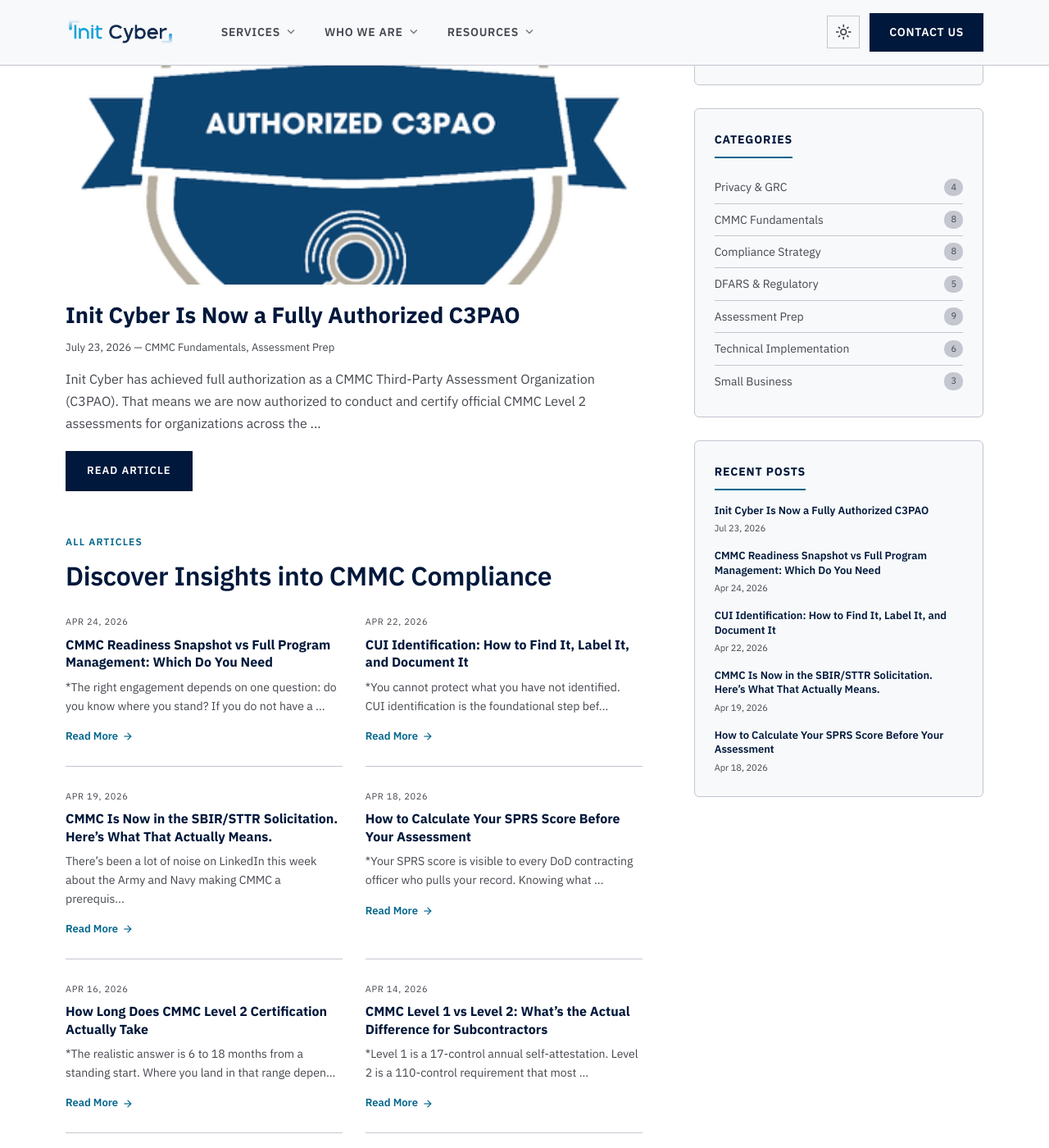
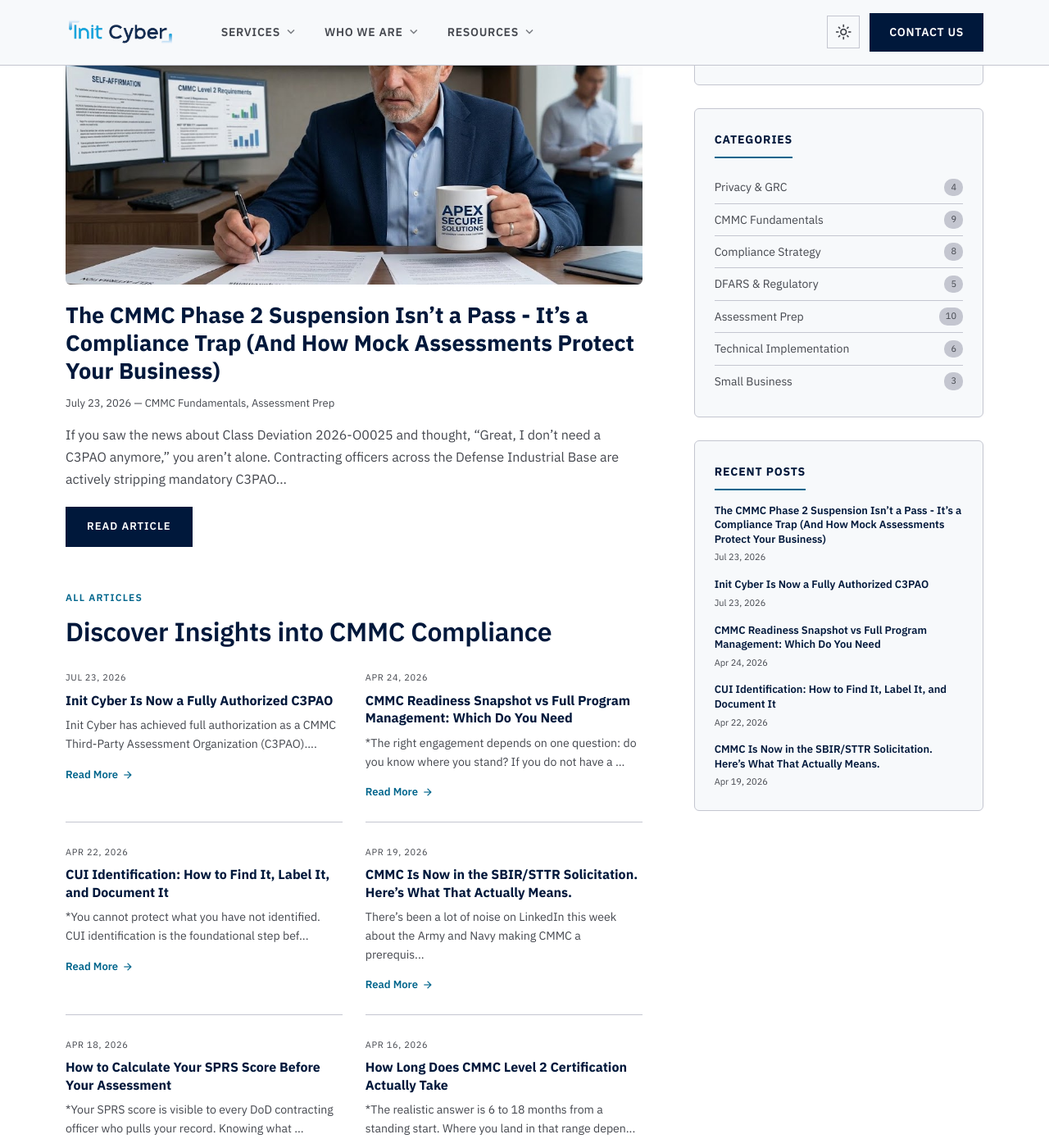
Before and after one commit to initcyber/initcyber.github.io, a Jekyll site: the page built from blog/index.html, in a window 1280 px wide and 1400 px high, scrolled down 433 px. Shown: the whole window at 82% size. Built offline with Jekyll 4.4.1, drawn with Linux system fonts in a browser that asks for light colours; the list of posts is cut into pages by our own code; some of the changed lines change nothing that is shown; some of the changed text lies outside the part shown.

Commit message:
new blog 9-18-26

```diff
--- a/_config.yml
+++ b/_config.yml
@@ -2,6 +2,7 @@
 permalink: /:year/:month/:day/:title/
 title: 'Init Cyber - CMMC Compliance Made Simple'
 description: 'CMMC consulting and compliance services for defense contractors. C3PAO certified assessments and expertise.'
+# hero_image: "images/hero-bg.jpg"
 
 logo:
   mobile: "images/logo/logo-mobile.png"
--- /dev/null
+++ b/_posts/2026-09-18-The-CMMC-Phase-2-Suspension-Isn’t-a-Pass.md
@@ -0,0 +1,27 @@
+---
+layout: post
+title: "The CMMC Phase 2 Suspension Isn’t a Pass - It’s a Compliance Trap (And How Mock Assessments Protect Your Business)"
+image: "images/posts/09-18-2026/blog.jpg"
+date: 2026-07-23
+categories: ["CMMC Fundamentals", "Assessment Prep"]
+---
+
+If you saw the news about Class Deviation 2026-O0025 and thought, "Great, I don't need a C3PAO anymore," you aren't alone. Contracting officers across the Defense Industrial Base are actively stripping mandatory C3PAO Phase 2 audit requirements from live solicitations and contracts.
+
+The mandatory audit gate is paused—but the obligation to comply with NIST SP 800-171 Rev 2 is not. In fact, the shift to Level 2 Self-Assessments actually increases your direct legal and financial risk.
+
+## The Reality of Class Deviation 2026-O0025
+Under the new class deviation, the Department of Defense is relying heavily on SPRS self-assessments. When your C-suite or senior executive signs off on that SPRS score, they are legally certifying to the federal government that every single NIST SP 800-171 control is accurately documented, met, or tracked in an active System Security Plan (SSP) and Plan of Action & Milestones (POA&M).
+
+Without a third-party audit to validate your environment, the safety net is gone. An inflated or inaccurate self-assessment score enters dangerous territory under the False Claims Act (FCA) and the Department of Justice’s Civil Cyber-Fraud Initiative.
+
+## Why Mock Assessments Are More Critical Than Ever
+While you may not need a formal C3PAO certification to bid on a contract today, you still need bulletproof confidence in the score you report to SPRS. That’s where a C3PAO-led Mock Assessment comes in.
+A mock assessment mirrors a formal C3PAO audit without the regulatory paper trail. Here is why proactive contractors are using this pause to conduct dry runs:
+- Executive Liability Protection: Validate your true score before an executive signs their name to an official government database.
+- Audit-Grade Evidence Verification: A self-assessment is only as good as its artifacts. A mock assessment tests your evidence against actual C3PAO evaluation criteria, exposing weak policies or unverified technical controls.
+- Zero-Risk Gap Identification: Uncover non-compliant controls and POA&Ms internally—before a DCMA/DIBCAC audit, whistleblower, or incident triggers a formal investigation.
+- Stay Ahead of the Curve: The Phase 2 pause is a administrative restructuring, not the end of CMMC. When third-party requirements inevitably return to contracts, your organization will already be certified-ready while competitors scramble.
+
+## The Bottom Line
+The DoD removed the requirement for C3PAO certification stamps on contracts, but they didn't reduce the technical standards. Self-certification puts 100% of the legal risk squarely on your leadership team.Don't guess on your SPRS score. Treat your self-assessment with the rigor of a formal audit—run a mock assessment with certified assessors who know exactly what "compliant" looks like.
```
Also changed, not shown: images/posts/09-18-2026/blog.jpg (added).
